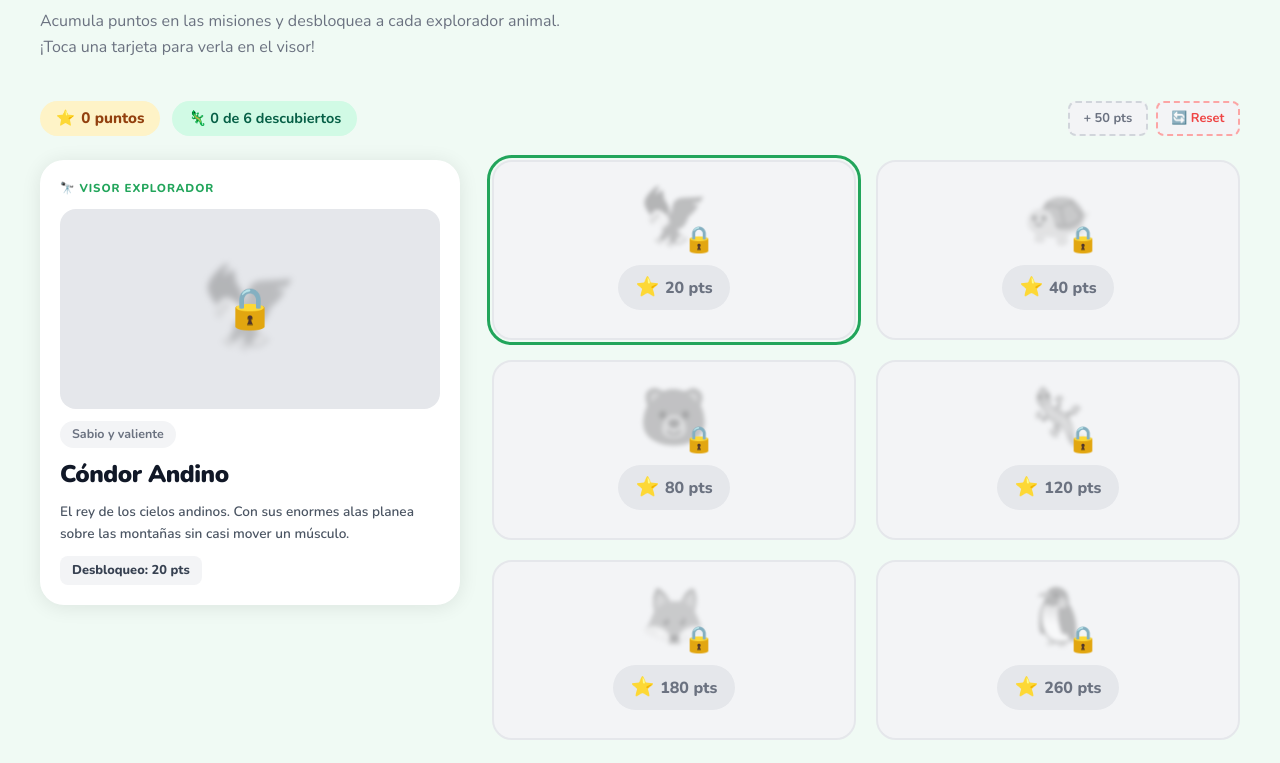
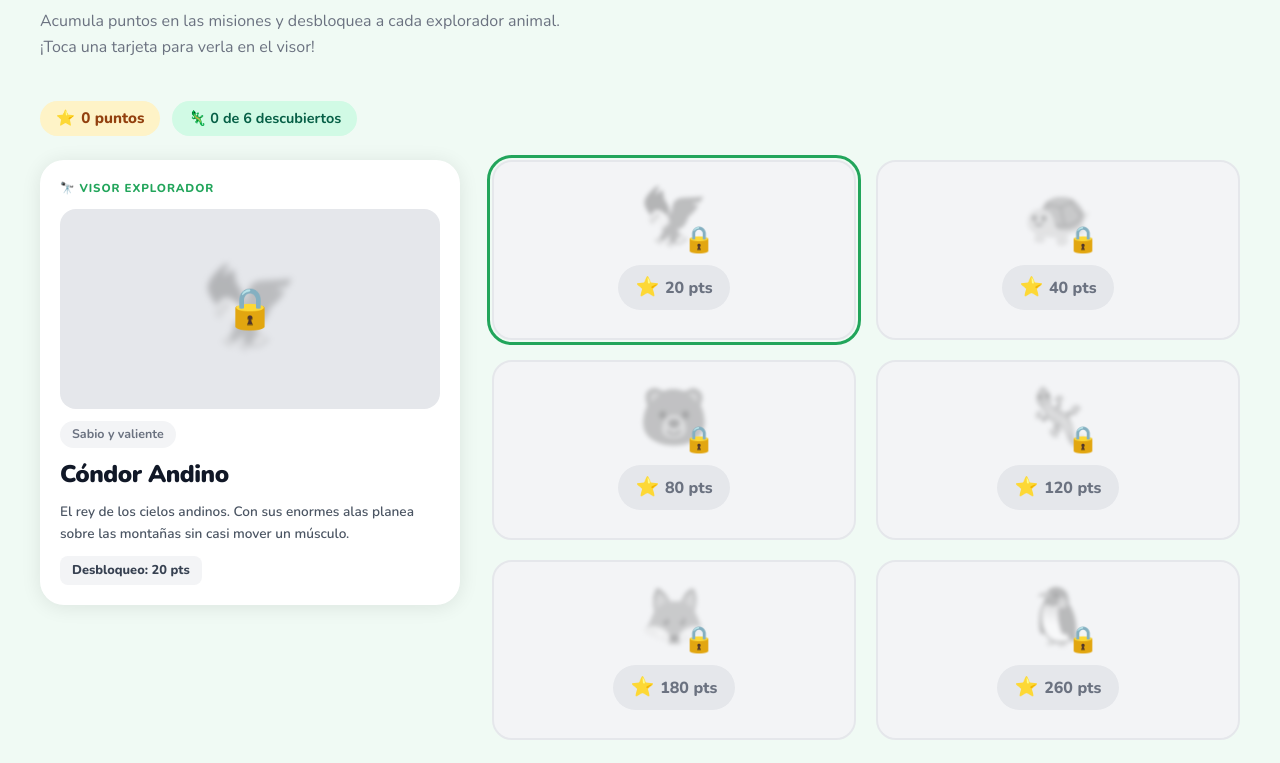
Before and after one commit to AlexSpaceDev/clubdeexploradores, an Astro site: page / in a window 1280 px wide. Shown: the part 977-1740 px from the top of the page. Built offline with nearby package versions, Linux system fonts and the light colour scheme; Astro itself is replaced by a stand-in of ours.

Commit message:
feat: hide debug buttons

```diff
--- a/src/components/AnimalGrid.tsx
+++ b/src/components/AnimalGrid.tsx
@@ -1,11 +1,13 @@
 import { useEffect, useState } from 'react';
 import { animals } from '../data/animals';
 import { useExplorerStore } from '../store/explorerStore';
+import { useDebugMode } from '../utils/useDebugMode';
 import AnimalCard from './AnimalCard';
 import AnimalVisor from './AnimalVisor';
 
 export default function AnimalGrid() {
   const { points, animals: animalStates, initAnimals, addPoints, resetAll } = useExplorerStore();
+  const debug = useDebugMode();
   const [activeId, setActiveId] = useState<string>(animals[0].id);
   const [ready, setReady] = useState(false);
 
@@ -40,6 +42,7 @@ export default function AnimalGrid() {
         <div className="unlocked-badge">
           🦎 {unlockedCount} de {animals.length} descubiertos
         </div>
+        {debug && (
           <div className="test-buttons">
             <button className="test-btn" onClick={() => addPoints(50)}>
               + 50 pts
@@ -48,6 +51,7 @@ export default function AnimalGrid() {
               🔄 Reset
             </button>
           </div>
+        )}
       </div>
 
       {/* Layout principal */}
--- a/src/components/MisionesGrid.tsx
+++ b/src/components/MisionesGrid.tsx
@@ -2,6 +2,7 @@ import { useEffect, useMemo, useRef, useState } from 'react';
 import { motion, AnimatePresence } from 'framer-motion';
 import { misiones } from '../data/missions';
 import { useExplorerStore } from '../store/explorerStore';
+import { useDebugMode } from '../utils/useDebugMode';
 import MisionCard from './MisionCard';
 
 // Pool ordenado — orden fijo para toda la app
@@ -19,6 +20,7 @@ export default function MisionesGrid() {
     avanzarSemanaDebug,
     resetMisiones,
   } = useExplorerStore();
+  const debug = useDebugMode();
 
   // Al montar y cada vez que semanaInicio se resetea a null (ej: tras resetMisiones)
   useEffect(() => {
@@ -84,6 +86,7 @@ export default function MisionesGrid() {
     <div style={{ fontFamily: "'Nunito', sans-serif" }}>
 
       {/* ── Barra debug ── */}
+      {debug && (
         <div style={{ display: 'flex', gap: '0.5rem', flexWrap: 'wrap', marginBottom: '1.5rem' }}>
           <button onClick={handleMasUna} disabled={debugDesactivado} style={debugBtn()}>
             +1 misión completada
@@ -98,6 +101,7 @@ export default function MisionesGrid() {
             🔄 Reset misiones
           </button>
         </div>
+      )}
 
       {/* ── Layout principal ── */}
       <div className="misiones-layout">
--- /dev/null
+++ b/src/utils/useDebugMode.ts
@@ -0,0 +1,26 @@
+import { useEffect, useState } from 'react';
+
+const STORAGE_KEY = 'explorer-debug';
+
+function readStored(): boolean {
+  if (typeof window === 'undefined') return false;
+  return window.localStorage.getItem(STORAGE_KEY) === '1';
+}
+
+// Activa con ?debug=1, desactiva con ?debug=0. La preferencia queda guardada.
+export function useDebugMode(): boolean {
+  const [enabled, setEnabled] = useState<boolean>(readStored);
+
+  useEffect(() => {
+    const param = new URLSearchParams(window.location.search).get('debug');
+    if (param === '1') {
+      window.localStorage.setItem(STORAGE_KEY, '1');
+      setEnabled(true);
+    } else if (param === '0') {
+      window.localStorage.removeItem(STORAGE_KEY);
+      setEnabled(false);
+    }
+  }, []);
+
+  return enabled;
+}
```
Also changed, not shown: .claude/settings.local.json (added). Lines whose indentation alone changed are shown as unchanged.
